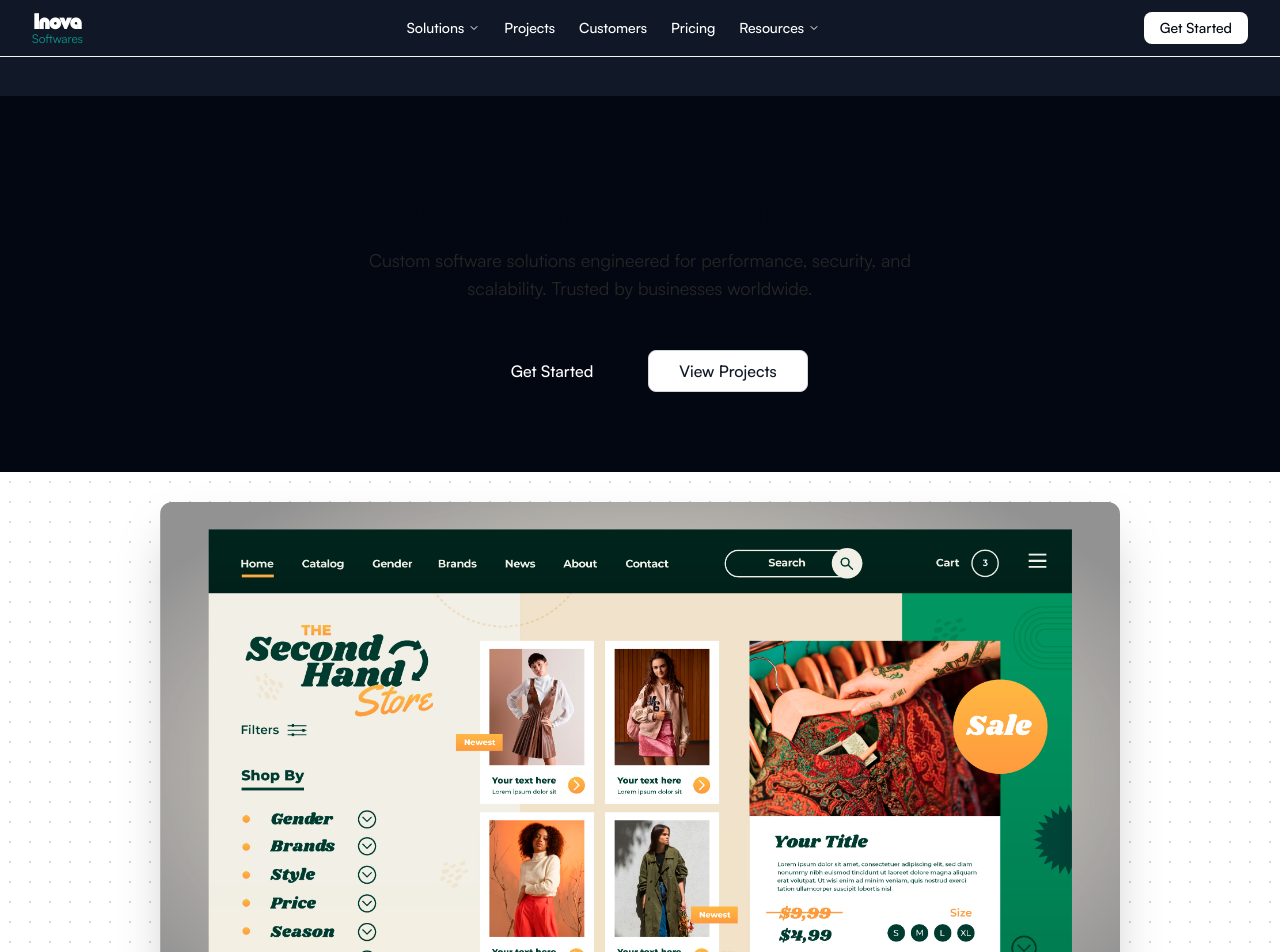
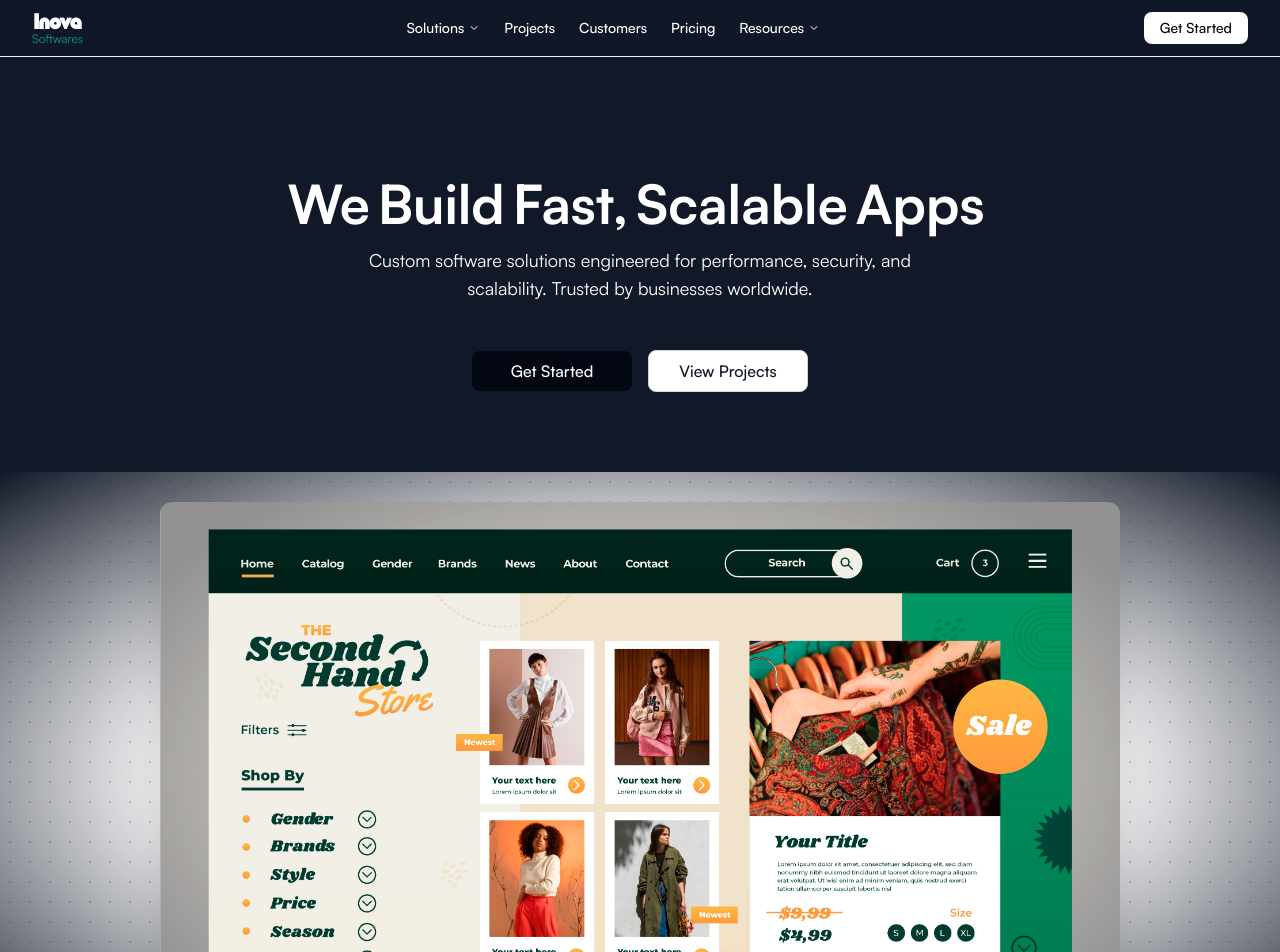
Before and after one commit to Brian-Rotich20/inovasoftwares, a Next.js app: page / in a window 1280 px wide. Shown: the top 952 px of the page. Built offline with nearby package versions, Linux system fonts and the light colour scheme.

Commit message:
modified the hero

```diff
--- a/app/components/HeroSection1.tsx
+++ b/app/components/HeroSection1.tsx
@@ -28,9 +28,9 @@ export function HeroSection1() {
   }
 
   return (
-    <div className="relative bg-gray-950 mx-auto my-10 flex max-w-7xl flex-col items-center justify-center">
+    <div className="relative bg-[#111827] mx-auto my-10 flex max-w-7xl flex-col items-center justify-center">
       <div className="px-4 py-10 md:py-20">
-        <h1 className="relative z-10 mx-auto max-w-4xl text-center text-3xl font-bold text-gray-950 md:text-6xl lg:text-[54px]">
+        <h1 className="relative z-10 mx-auto max-w-4xl text-center text-3xl font-bold text-white md:text-6xl lg:text-[54px]">
           {"We Build Fast, Scalable Apps"
             .split(" ")
             .map((word, index) => (
@@ -53,7 +53,7 @@ export function HeroSection1() {
           initial={{ opacity: 0 }}
           animate={{ opacity: 1 }}
           transition={{ duration: 0.3, delay: 0.8 }}
-          className="relative z-10 mx-auto max-w-xl py-4 text-center text-lg font-normal text-neutral-800"
+          className="relative z-10 mx-auto max-w-xl py-4 text-center text-lg font-normal text-white"
         >
           Custom software solutions engineered for performance, security, and scalability. Trusted by businesses worldwide.
         </motion.p>
@@ -106,7 +106,7 @@ export function HeroSection1() {
                   "[background-image:radial-gradient(#d1d5db_1.5px,transparent_1.5px)]",
                 )}
               />
-              <div className="pointer-events-none absolute inset-0 flex items-center justify-center bg-white/20 [mask-image:radial-gradient(ellipse_at_center,transparent_50%,black)]"></div>
+              <div className="pointer-events-none absolute inset-0 flex items-center justify-center bg-[#111827] [mask-image:radial-gradient(ellipse_at_center,transparent_50%,black)]"></div>
 
               <div className="relative z-20 w-full max-w-5xl px-8">
                 <div className="overflow-hidden rounded-xl shadow-2xl">
```
